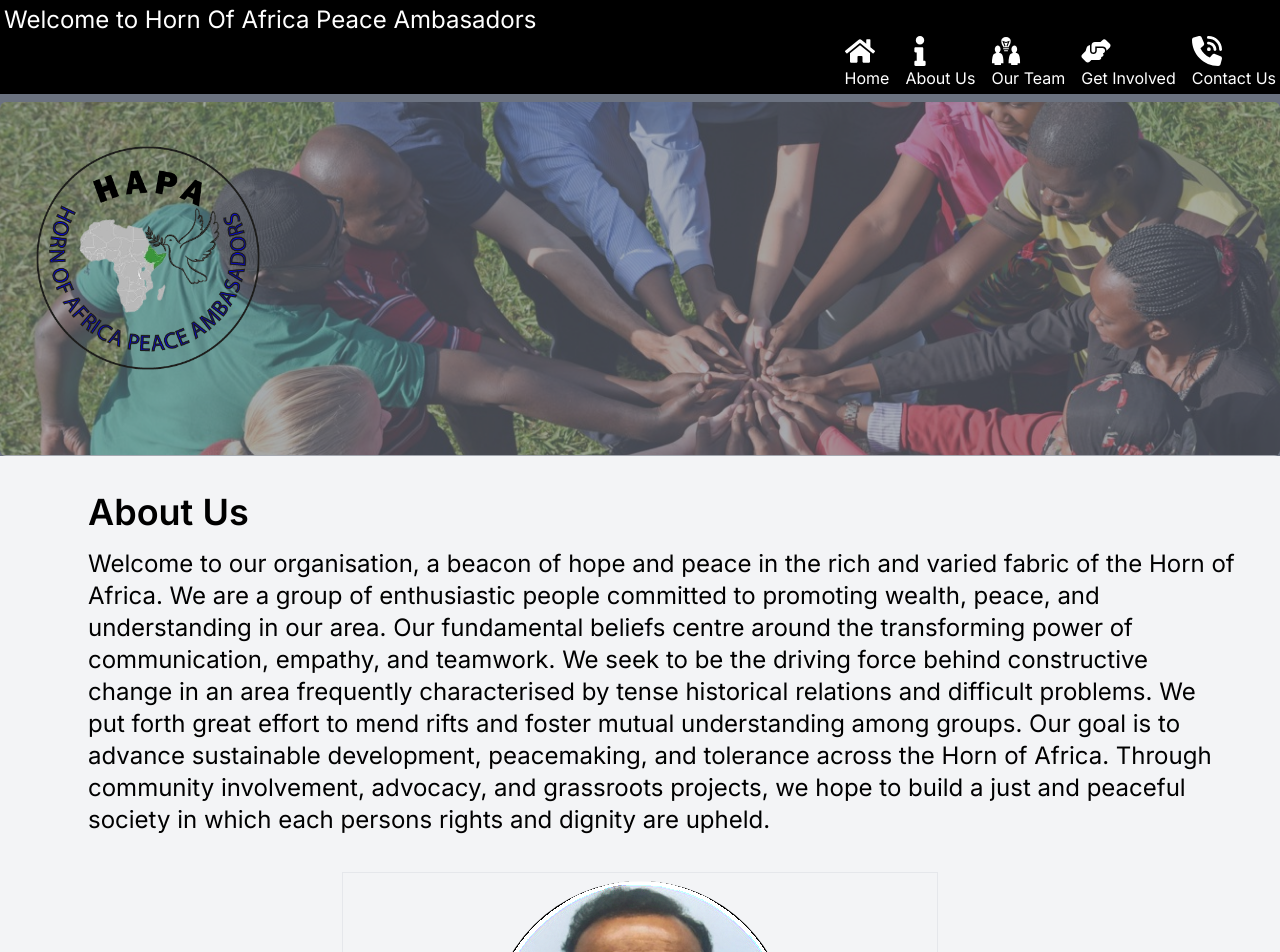
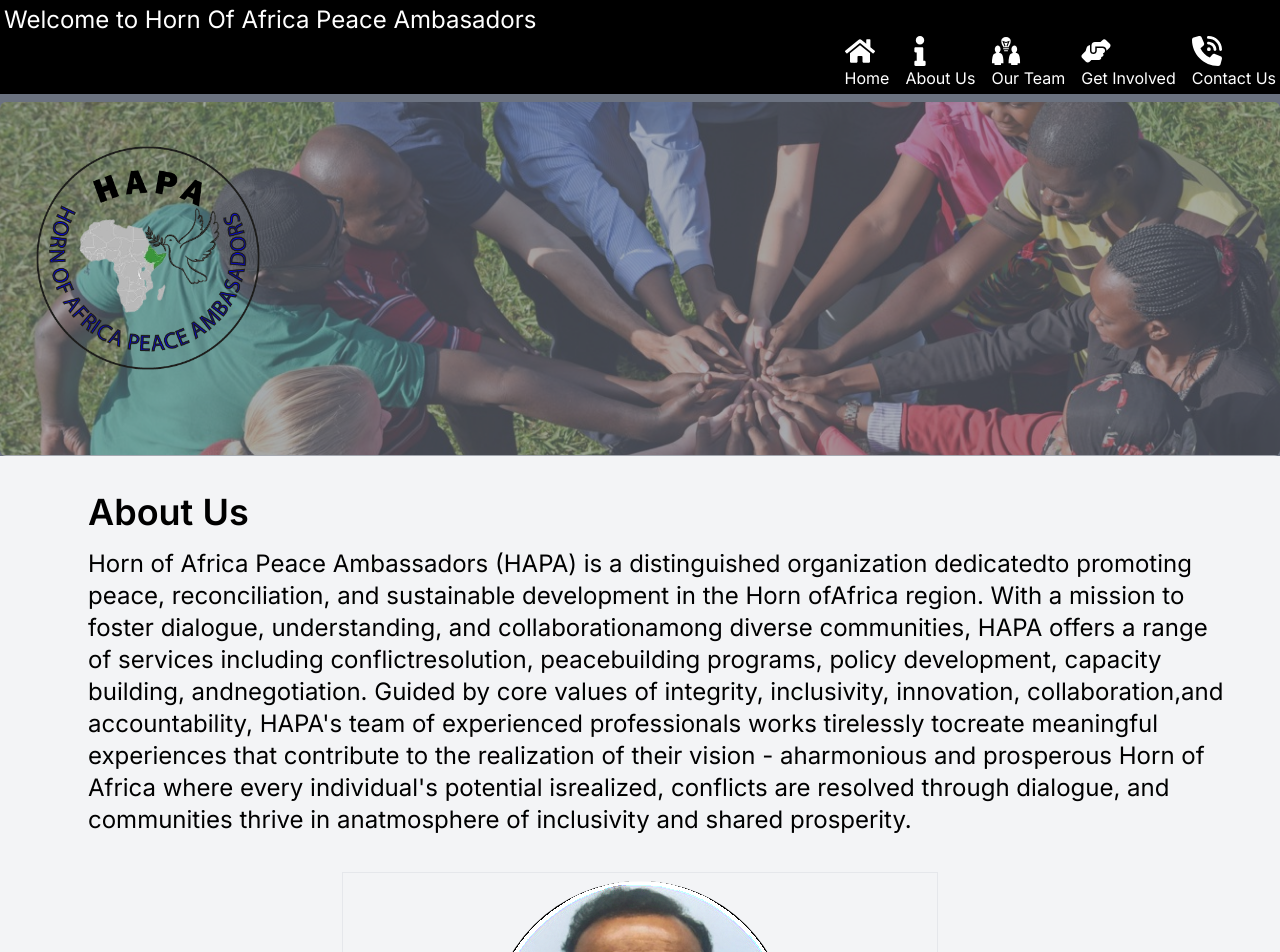
Before and after one commit to bethuel2/ProfileHapa, a Next.js app: page / in a window 1280 px wide. Shown: the top 952 px of the page. Built offline with nearby package versions, Linux system fonts and the light colour scheme.

Commit message:
Update page.js

```diff
--- a/app/page.js
+++ b/app/page.js
@@ -30,11 +30,7 @@ export default function Home() {
       <section className="px-11 bg-gray-100 p-4" id="home">
         <h1 className="mb-4 ml-11 mt-5 text-4xl font-semibold">About Us</h1>
         <p className="text-2xl ml-11 mt-4 mb-9">
-        Welcome to our organisation, a beacon of hope and peace in the rich and varied fabric of the Horn of Africa. We are a group of enthusiastic people committed to promoting wealth, peace, and understanding in our area.
-
-Our fundamental beliefs centre around the transforming power of communication, empathy, and teamwork. We seek to be the driving force behind constructive change in an area frequently characterised by tense historical relations and difficult problems. We put forth great effort to mend rifts and foster mutual understanding among groups.
-
-Our goal is to advance sustainable development, peacemaking, and tolerance across the Horn of Africa. Through community involvement, advocacy, and grassroots projects, we hope to build a just and peaceful society in which each persons rights and dignity are upheld.
+        Horn of Africa Peace Ambassadors (HAPA) is a distinguished organization dedicatedto promoting peace, reconciliation, and sustainable development in the Horn ofAfrica region. With a mission to foster dialogue, understanding, and collaborationamong diverse communities, HAPA offers a range of services including conflictresolution, peacebuilding programs, policy development, capacity building, andnegotiation. Guided by core values of integrity, inclusivity, innovation, collaboration,and accountability, HAPA's team of experienced professionals works tirelessly tocreate meaningful experiences that contribute to the realization of their vision - aharmonious and prosperous Horn of Africa where every individual's potential isrealized, conflicts are resolved through dialogue, and communities thrive in anatmosphere of inclusivity and shared prosperity.
 </p>
 
         <div className="flex justify-center items-center">
```
